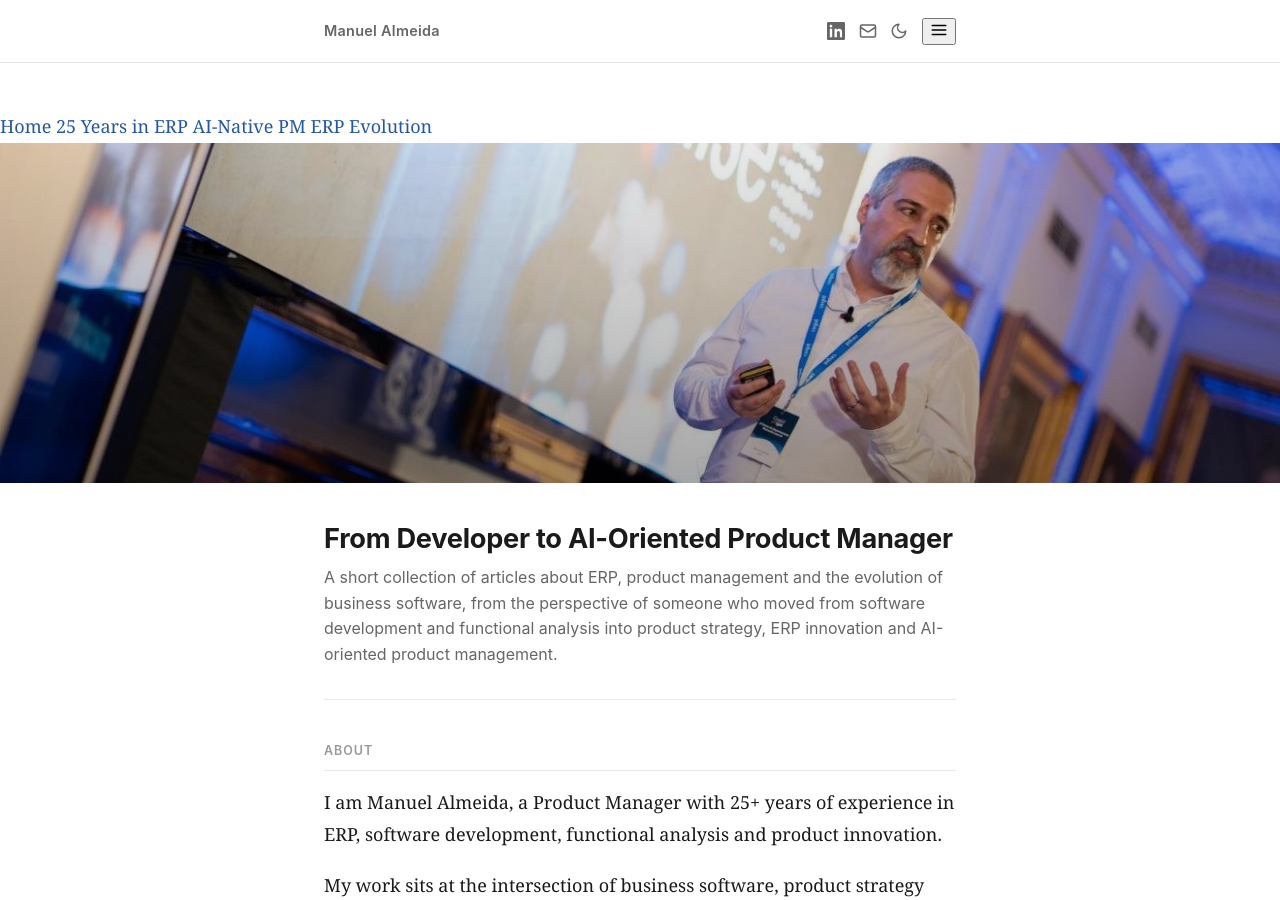
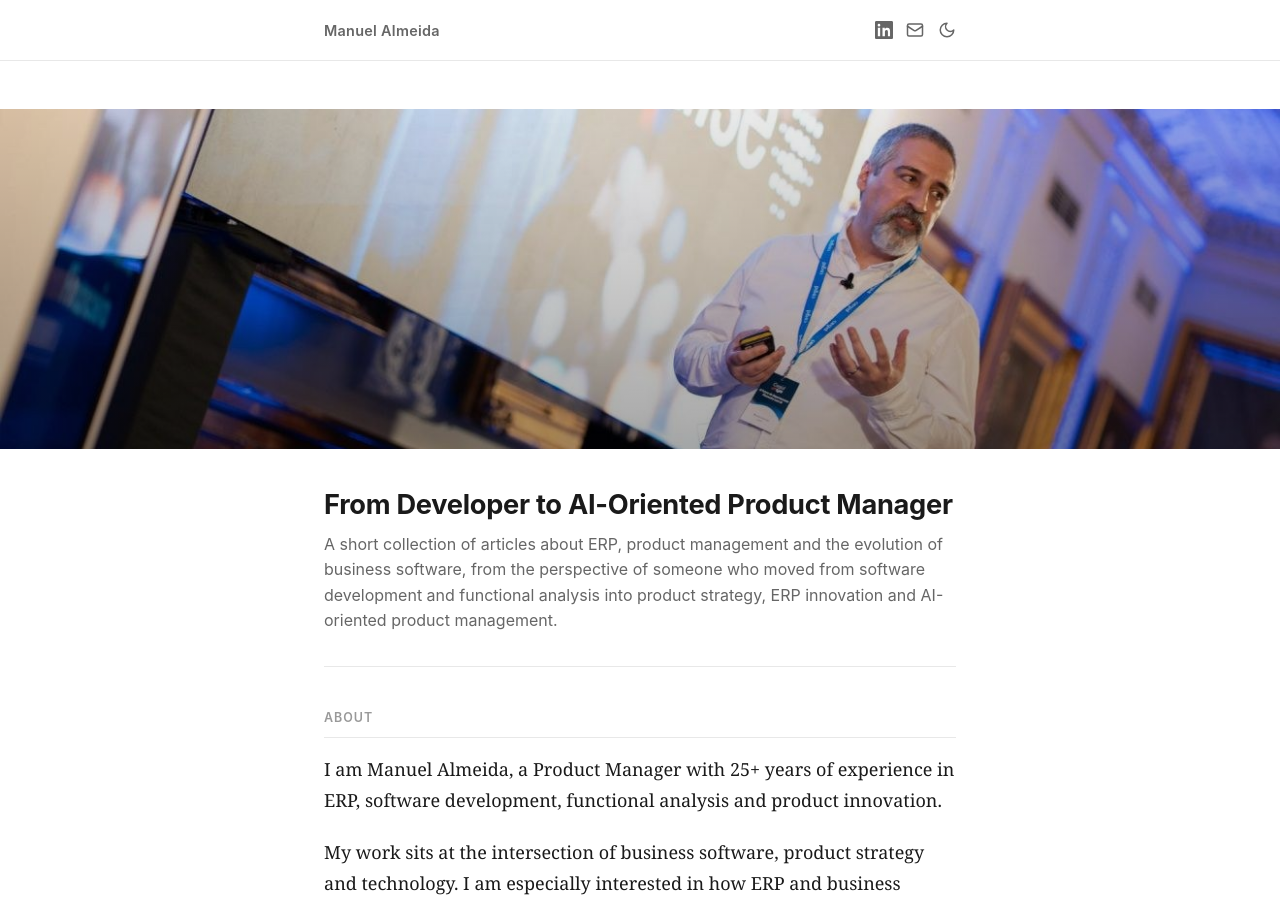
Before and after one commit to manuelalmeida120274/manuel-almeida-product-thinking, a Jekyll site: the page built from README.md, in a window 1280 px wide and 900 px high. Built offline with Jekyll 4.4.1, drawn with Linux system fonts in a browser that asks for light colours; our own code applies the rules of GitHub Pages for plain Markdown files.

Commit message:
Restore clean state

```diff
--- a/_layouts/default.html
+++ b/_layouts/default.html
@@ -31,24 +31,9 @@
             <path d="M12 3a6 6 0 0 0 9 9 9 9 0 1 1-9-9z"/>
           </svg>
         </button>
-        <button class="nav-toggle" id="nav-toggle" aria-label="Menu" aria-expanded="false">
-          <svg xmlns="http://www.w3.org/2000/svg" width="18" height="18" viewBox="0 0 24 24" fill="none" stroke="currentColor" stroke-width="2" stroke-linecap="round" stroke-linejoin="round">
-            <line x1="3" y1="6" x2="21" y2="6"/>
-            <line x1="3" y1="12" x2="21" y2="12"/>
-            <line x1="3" y1="18" x2="21" y2="18"/>
-          </svg>
-        </button>
       </div>
     </div>
   </header>
-
-  <!-- Overlay nav — floats over content -->
-  <nav class="nav-overlay" id="nav-overlay">
-    <a href="{{ '/' | relative_url }}">Home</a>
-    <a href="{{ '/articles/01-what-25-years-in-erp-taught-me' | relative_url }}">25 Years in ERP</a>
-    <a href="{{ '/articles/02-product-management-in-ai-native-business-software' | relative_url }}">AI-Native PM</a>
-    <a href="{{ '/articles/03-from-menu-driven-erp-to-ai-native-business-platforms' | relative_url }}">ERP Evolution</a>
-  </nav>
 
   {% if page.url == "/" or page.url == "/README" or page.url == "" %}
   <div class="hero">
@@ -70,38 +55,16 @@
   </footer>
 
   <script>
-    // Theme toggle
     const toggle = document.getElementById('theme-toggle');
     const html = document.documentElement;
     const saved = localStorage.getItem('theme');
     if (saved) html.setAttribute('data-theme', saved);
+
     toggle.addEventListener('click', () => {
-      const next = html.getAttribute('data-theme') === 'dark' ? 'light' : 'dark';
+      const current = html.getAttribute('data-theme');
+      const next = current === 'dark' ? 'light' : 'dark';
       html.setAttribute('data-theme', next);
       localStorage.setItem('theme', next);
-    });
-
-    // Nav toggle — overlay floats over content
-    const navToggle = document.getElementById('nav-toggle');
-    const navOverlay = document.getElementById('nav-overlay');
-
-    navToggle.addEventListener('click', (e) => {
-      e.stopPropagation();
-      const open = navOverlay.classList.toggle('open');
-      navToggle.setAttribute('aria-expanded', open);
-    });
-
-    // Close when clicking outside
-    document.addEventListener('click', (e) => {
-      if (!navOverlay.contains(e.target) && !navToggle.contains(e.target)) {
-        navOverlay.classList.remove('open');
-        navToggle.setAttribute('aria-expanded', 'false');
-      }
-    });
-
-    // Close when clicking a link
-    navOverlay.querySelectorAll('a').forEach(a => {
-      a.addEventListener('click', () => navOverlay.classList.remove('open'));
     });
   </script>
 </body>
```
